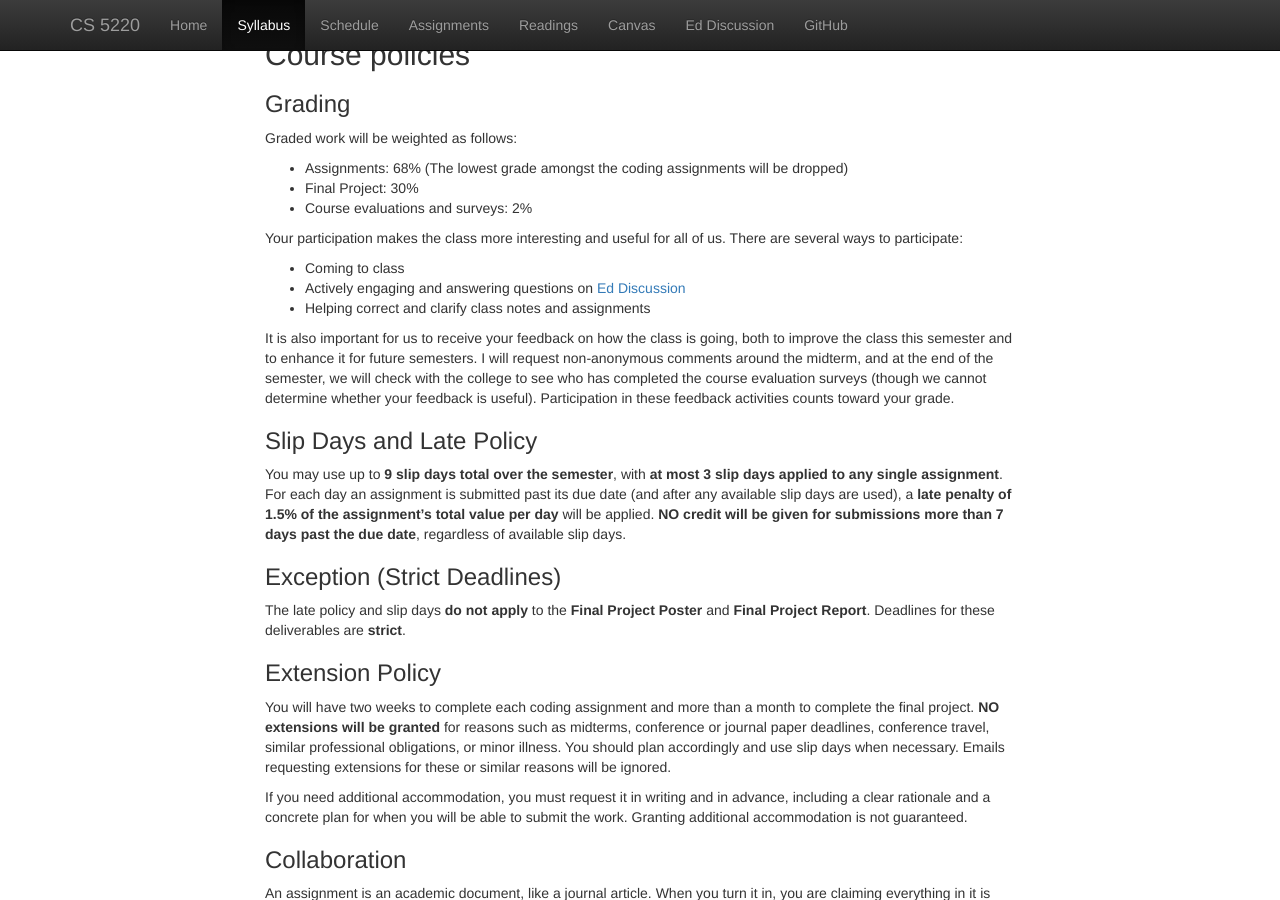
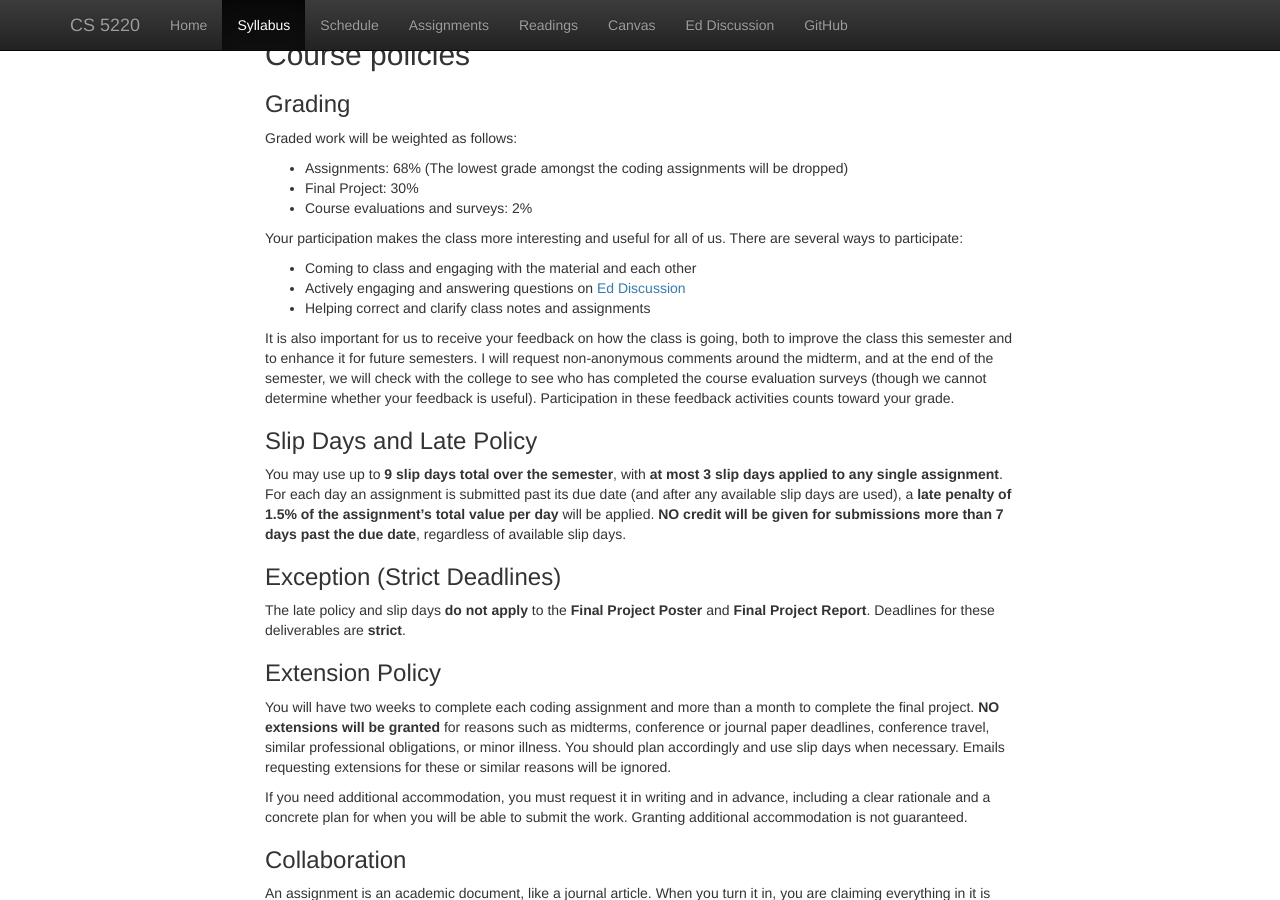
Before and after one commit to cs5220-26sp/web, a Jekyll site: the page built from web/syllabus.md, in a window 1280 px wide and 900 px high, scrolled down 1713 px. Built offline with Jekyll 4.4.1, drawn with Linux system fonts in a browser that asks for light colours; nearby versions of some CDN libraries.

Commit message:
remove mandate on attendance and update oh

```diff
--- a/web/syllabus.md
+++ b/web/syllabus.md
@@ -105,7 +105,7 @@ Graded work will be weighted as follows:
 Your participation makes the class more interesting and useful
 for all of us. There are several ways to participate:
 
-- Coming to class
+- Coming to class and engaging with the material and each other
 - Actively engaging and answering questions on [Ed Discussion][Ed]
 - Helping correct and clarify class notes and assignments
 
```
